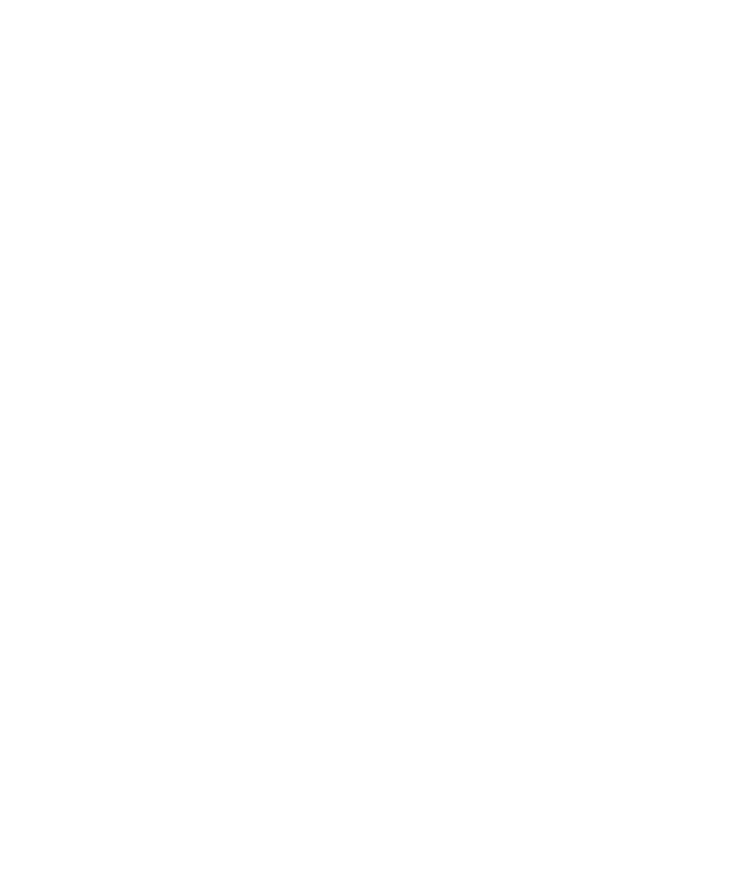
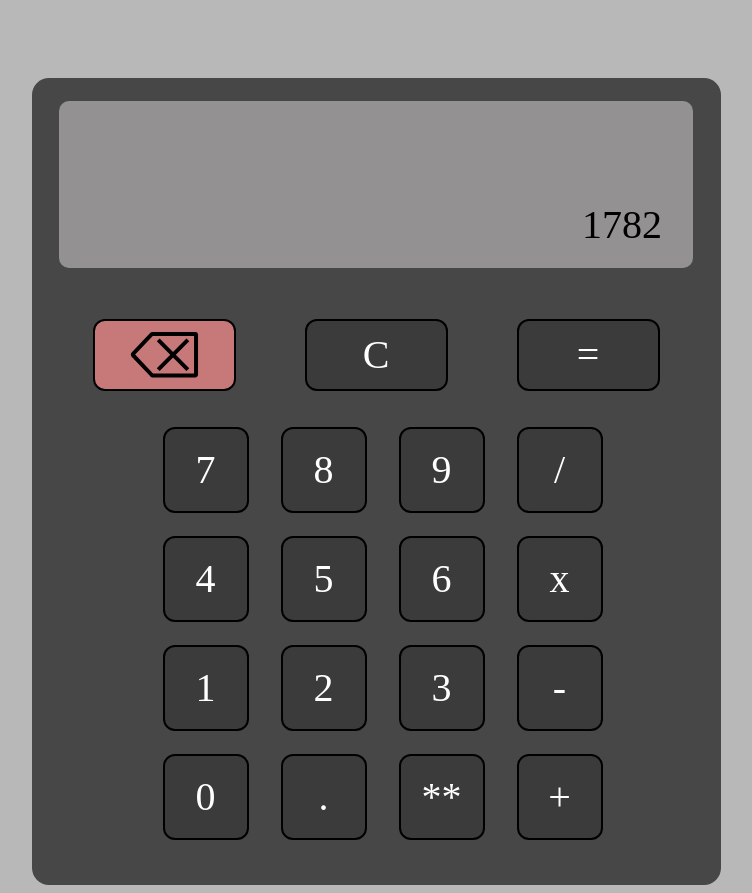
Before and after one commit to Harsh5harma/Calculator, a plain HTML site: page index.html in a window 1280 px wide. Shown: the whole page, without its empty margins (264-1016 px from the left). Before the commit the page ends 800 px from the top, so only its background shows below. Drawn offline with Linux system fonts and the light colour scheme.

Commit message:
basic ui of calculator done

```diff
--- a/index.html
+++ b/index.html
@@ -1,5 +1,6 @@
 <!DOCTYPE html>
 <html lang="en">
+
 <head>
     <meta charset="UTF-8">
     <meta http-equiv="X-UA-Compatible" content="IE=edge">
@@ -8,7 +9,34 @@
     <link rel="stylesheet" href="style.css">
     <script src="script.js" defer></script>
 </head>
+
 <body>
+    <div class="calculator" draggable="false">
+        <div class="display"><span class="result">1782</span></div>
+        <div class="operations">
+            <div class="d"><img  class="delete" src="icons/delete-315.svg"></div>
+            <div class="clear">C</div>
+            <div class="equals">=</div>
+        </div>
+        <div class="numbers">
+            <div class="number" data-num="7">7</div>
+            <div class="number" data-num="8">8</div>
+            <div class="number" data-num="9">9</div>
+            <div class="number" data-opcode="divide">/</div>
+            <div class="number" data-num="4">4</div>
+            <div class="number" data-num="5">5</div>
+            <div class="number" data-num="6">6</div>
+            <div class="number" data-opcode="multiply">x</div>
+            <div class="number" data-num="1">1</div>
+            <div class="number" data-num="2">2</div>
+            <div class="number" data-num="3">3</div>
+            <div class="number" data-opcode="subtract">-</div>
+            <div class="number" data-num="0">0</div>
+            <div class="number" data-opcode="decimal">.</div>
+            <div class="number" data-opcode="exp">**</div>
+            <div class="number" data-opcode="add">+</div>
+        </div>
+    </div>
+</body>
 
-</body>
 </html>
--- a/style.css
+++ b/style.css
@@ -0,0 +1,85 @@
+body{
+    font-size: 40px;
+    color: white;
+    background-color: rgba(184, 184, 184, 1);
+    display: flex;
+    flex-direction: column;
+    align-items: center;
+    flex:1,1,auto;
+    user-select: none;
+}
+.calculator{
+    margin-top: 70px;
+    display:flex;
+    flex-direction: column;
+    align-items: center;
+    justify-content: center;
+    flex:1,1,auto;
+    width:689px;
+    height:807px;
+    border-radius: 17px;
+    background-color: rgba(71, 71, 71, 1);
+}
+.display{
+    width: 634px;
+    height: 167px;
+    background-color: rgba(147, 145, 145, 1);
+    border-radius: 10px;
+    color:black;
+    display: flex;
+    justify-content: flex-end;
+    align-items: flex-end;
+}
+.result{
+    margin-right: 31px;
+    margin-bottom: 20px;
+}
+.operations{
+    display: flex;
+    margin-top:51px;
+}
+.delete{
+    height:68px;
+    width:75px;
+}
+.d,.clear,.equals{
+    width:139px;
+    height:68px;
+    border-radius: 12px;
+    border: 2px solid black;
+}
+.d{
+    display: flex;
+    justify-content: center;
+    align-items: center;
+    background-color: rgba(199, 120, 120, 1);
+}
+.clear{
+    margin-left:69px;
+    margin-right:69px;
+}
+.clear,.equals{
+    display: flex;
+    background-color: rgba(60, 59, 59, 1);
+    justify-content: center;
+    align-items: center;
+
+}
+.numbers{
+    margin-left: 45px;
+    margin-top: 36px;
+    display: grid;
+    grid-template-columns: repeat(4,1fr);
+    width: 472px;
+    height:436px;
+}
+.number{
+    width: 82px;
+    height: 82px;
+    border-radius: 12px;
+    border:2px solid black;
+    background-color:rgba(60, 59, 59, 1);
+    display: flex;
+    align-items: center;
+    justify-content: center;
+}
```
Also changed, not shown: icons/delete-315.svg (added).
